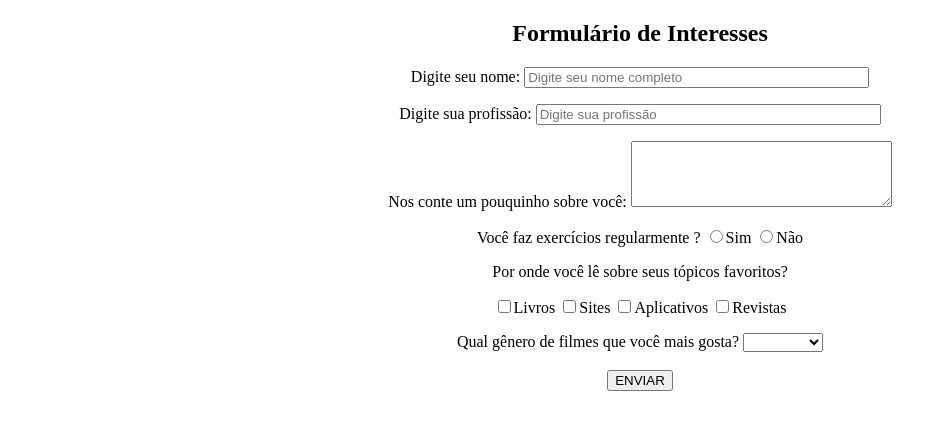
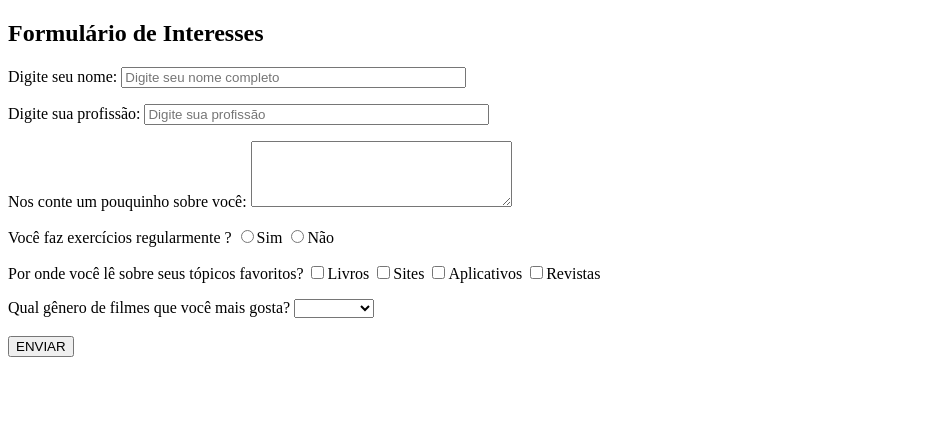
Before and after one commit to matheussjsilva/portifolio-formulario, a plain HTML site: page index.html in a window 1280 px wide. Shown: the whole page, without its empty margins (0-947 px from the left). Drawn offline with Linux system fonts and the light colour scheme.

Commit message:
update <p> line 34

```diff
--- a/index.html
+++ b/index.html
@@ -5,28 +5,33 @@
     <meta charset="UTF-8">
     <meta http-equiv="X-UA-Compatible" content="IE=edge">
     <meta name="viewport" content="width=device-width, initial-scale=1.0">
-    <link rel="stylesheet" href="/css/style.css"/>
+    <link rel="stylesheet" href="/css/style.css" />
     <title>Pesquisa de Interesses</title>
 </head>
 
 <body>
     <form action="http://google.com">
-        <section align="center">
+        <section>
             <h1>Formulário de Interesses</h1>
             <p>Digite seu nome:
-            <input type="text" name="userName" size="40" maxlength="40" placeholder="Digite seu nome completo"></p>
+                <input type="text" name="userName" size="40" maxlength="40" placeholder="Digite seu nome completo">
+            </p>
             <p>Digite sua profissão:
-            <input type="text" name="userJob" size="40" maxlength="40" placeholder="Digite sua profissão"></p>
+                <input type="text" name="userJob" size="40" maxlength="40" placeholder="Digite sua profissão">
+            </p>
             <p> Nos conte um pouquinho sobre você:
-            <textarea name="userComment" cols="30" rows="4"></textarea></p>
+                <textarea name="userComment" cols="30" rows="4"></textarea>
+            </p>
             <p>Você faz exercícios regularmente ?
                 <input type="radio" name="exercise" value="1">Sim
-            <input type="radio" name="exercise" value="2">Não</p>
-            <p>Por onde você lê sobre seus tópicos favoritos?</p>
+                <input type="radio" name="exercise" value="2">Não
+            </p>
+            <p>Por onde você lê sobre seus tópicos favoritos?
                 <input type="checkbox" name="Books">Livros
                 <input type="checkbox" name="Web">Sites
                 <input type="checkbox" name="Apps">Aplicativos
                 <input type="checkbox" name="Magazines">Revistas
+            </p>
             <p>Qual gênero de filmes que você mais gosta?
                 <select name="moviePref">
                     <option></option>
@@ -34,7 +39,8 @@
                     <option value="2">Romance</option>
                     <option value="2">Drama</option>
                     <option value="2">Terror</option>
-                <option value="2">Ação</option></p>
+                    <option value="2">Ação</option>
+            </p>
             </select>
             </br> </br>
             <input type="submit" value="ENVIAR">
```
Lines whose indentation alone changed are shown as unchanged.
